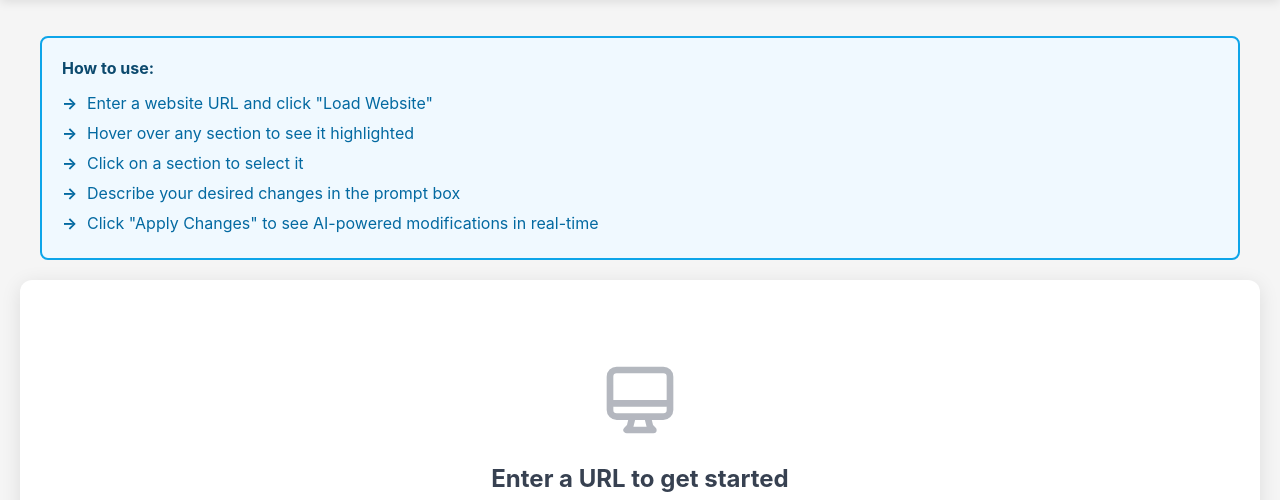
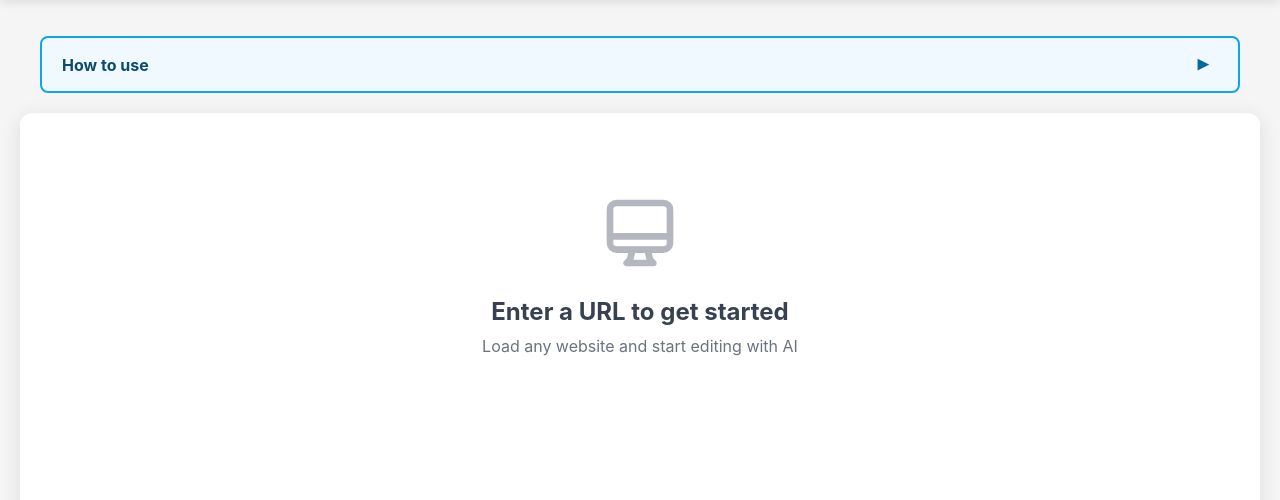
Before and after one commit to sina-nasiri/ai-ui-live-editor, a Laravel app: page / in a window 1280 px wide. Shown: the part 124-624 px from the top of the page. Run offline with Laravel 12, Linux system fonts and the light colour scheme.

Commit message:
Make instructions section collapsed by default

```diff
--- a/resources/views/editor.blade.php
+++ b/resources/views/editor.blade.php
@@ -248,19 +248,53 @@
             background: #f0f9ff;
             border: 2px solid #0ea5e9;
             border-radius: 8px;
-            padding: 20px;
+            padding: 15px 20px;
             margin: 20px;
+        }
+
+        .instructions-header {
+            display: flex;
+            justify-content: space-between;
+            align-items: center;
+            cursor: pointer;
         }
 
         .instructions h4 {
             color: #0c4a6e;
-            margin-bottom: 10px;
+            margin: 0;
             font-size: 16px;
+        }
+
+        .instructions-toggle {
+            background: none;
+            border: none;
+            color: #0369a1;
+            font-size: 20px;
+            cursor: pointer;
+            padding: 0 5px;
+            transition: transform 0.3s ease;
+        }
+
+        .instructions-toggle.collapsed {
+            transform: rotate(-90deg);
+        }
+
+        .instructions-content {
+            max-height: 0;
+            overflow: hidden;
+            transition: max-height 0.3s ease, margin-top 0.3s ease;
+            margin-top: 0;
+        }
+
+        .instructions-content.open {
+            max-height: 200px;
+            margin-top: 10px;
         }
 
         .instructions ul {
             list-style: none;
             padding-left: 0;
+            margin: 0;
         }
 
         .instructions li {
@@ -299,7 +333,11 @@
         <div class="error-message" id="errorMessage"></div>
 
         <div class="instructions">
-            <h4>How to use:</h4>
+            <div class="instructions-header" id="instructionsHeader">
+                <h4>How to use</h4>
+                <button class="instructions-toggle collapsed" id="instructionsToggle">▼</button>
+            </div>
+            <div class="instructions-content" id="instructionsContent">
                 <ul>
                     <li>Enter a website URL and click "Load Website"</li>
                     <li>Hover over any section to see it highlighted</li>
@@ -307,6 +345,7 @@
                     <li>Describe your desired changes in the prompt box</li>
                     <li>Click "Apply Changes" to see AI-powered modifications in real-time</li>
                 </ul>
+            </div>
         </div>
 
         <div class="editor-frame">
@@ -348,6 +387,16 @@
 
         // Get base URL for API calls (handles subdirectory installations)
         const baseUrl = '{{ url("/") }}';
+
+        // Instructions toggle (collapsed by default)
+        const instructionsHeader = document.getElementById('instructionsHeader');
+        const instructionsToggle = document.getElementById('instructionsToggle');
+        const instructionsContent = document.getElementById('instructionsContent');
+
+        instructionsHeader.addEventListener('click', () => {
+            instructionsContent.classList.toggle('open');
+            instructionsToggle.classList.toggle('collapsed');
+        });
 
         // State management
         let selectedElement = null;
```
Lines whose indentation alone changed are shown as unchanged.
